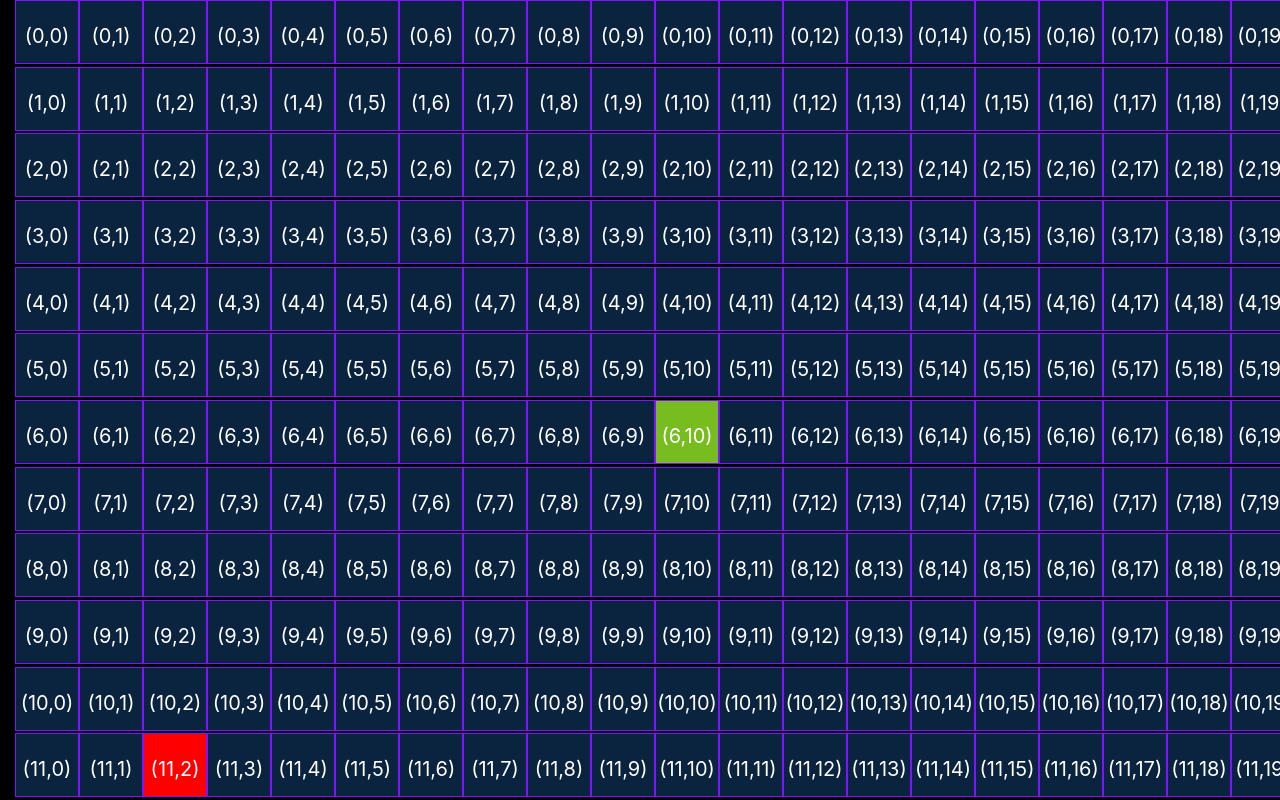
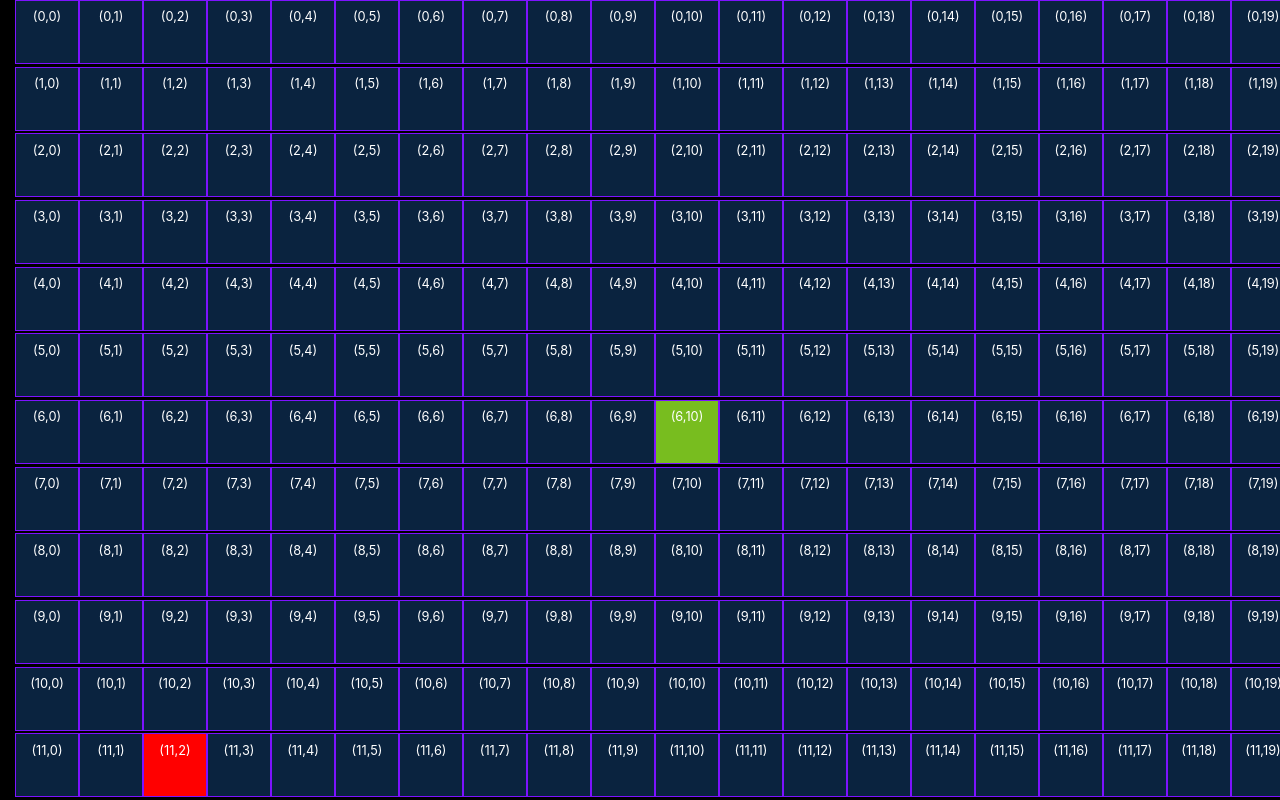
Before and after one commit to abcmer/snake, a React (Create React App) app: page / in a window 1280 px wide. Built offline with nearby package versions, Linux system fonts and the light colour scheme.

Commit message:
dynamic resizing

```diff
--- a/src/Cell.js
+++ b/src/Cell.js
@@ -7,8 +7,8 @@ const Cell = (props) => {
     let style = {
       backgroundColor: 'rgba(255, 255, 255, 0.8)',
       border: '0.025rem solid #7d13ff',
-      paddingTop: '20px',
-      fontSize: '20px',
+      paddingTop: '.4rem',
+      fontSize: '.8rem',
       textAlign: 'center',
       height: `${sideLength}px`,
       width: `${sideLength}px`,
--- a/src/Grid2.js
+++ b/src/Grid2.js
@@ -10,8 +10,8 @@ const Grid = (props) => {
   // const [snakeSpeed, setSnakeSpeed] = useState(200)
   // const [snake, setSnake] = useState([ [10, 10] ])
   // const [foodPos, setFoodPos] = useState([])
-  const [direction, setDirection] = useState("")
-  // const [matrix, setMatrix] = useState([])
+  const [direction, setDirection] = useState(null)
+  const [matrix, setMatrix] = useState(new Matrix())
   const [points, setPoints] = useState(0)
 
   useEffect(() => {
@@ -23,8 +23,27 @@ const Grid = (props) => {
   // matrix = setRandomFoodOnMatrix(matrix)
   // // initialize Menu
   // setMatrix(matrix)
+  let matrix = new Matrix(gridSize[1], gridSize[0])
+  // let matrix = new Matrix(gridSize[1], gridSize[0])
+  matrix.setRandomFood()
+  console.log('matrix', matrix.generateMatrix())
   document.addEventListener('keydown', handleKeyDown)
+  window.addEventListener("resize", handleResize);
+  setMatrix(matrix)
   }, []);
+
+  const handleResize = () => {
+    calculateAndSetGridSize()
+    let matrix = new Matrix(gridSize[1], gridSize[0])
+    // let matrix = new Matrix(gridSize[1], gridSize[0])
+    matrix.setRandomFood()
+    setMatrix(matrix)
+  }
+
+  const calculateAndSetGridSize = () => {
+    setCellSideLenth(Math.floor((window.innerWidth / 20)))
+    setGridSize([20, Math.floor(window.innerHeight / cellSideLength)])
+  }
 
   // useEffect(() => {
   //   setInterval(() => {
@@ -234,14 +253,11 @@ const Grid = (props) => {
     }
 }
 
-  let matrix2 = new Matrix(gridSize[1], gridSize[0])
-  matrix2.setRandomFood()
-  console.log('matrix2', matrix2.generateMatrix())
   return (
     <div className="container" style={containerStyle}>
         <div className="col-12">
           <div className="grid-container" style={gridContainerStyle()} onKeyDown={handleKeyDown} >
-            {getGridItems(matrix2.generateMatrix())}
+            {getGridItems(matrix.generateMatrix())}
           </div>
         </div>
     </div>
```
